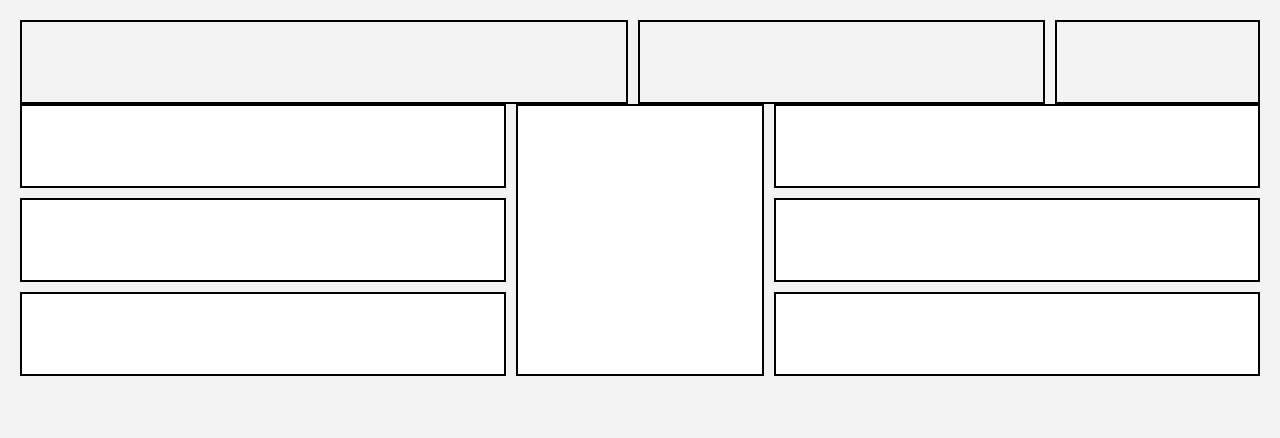
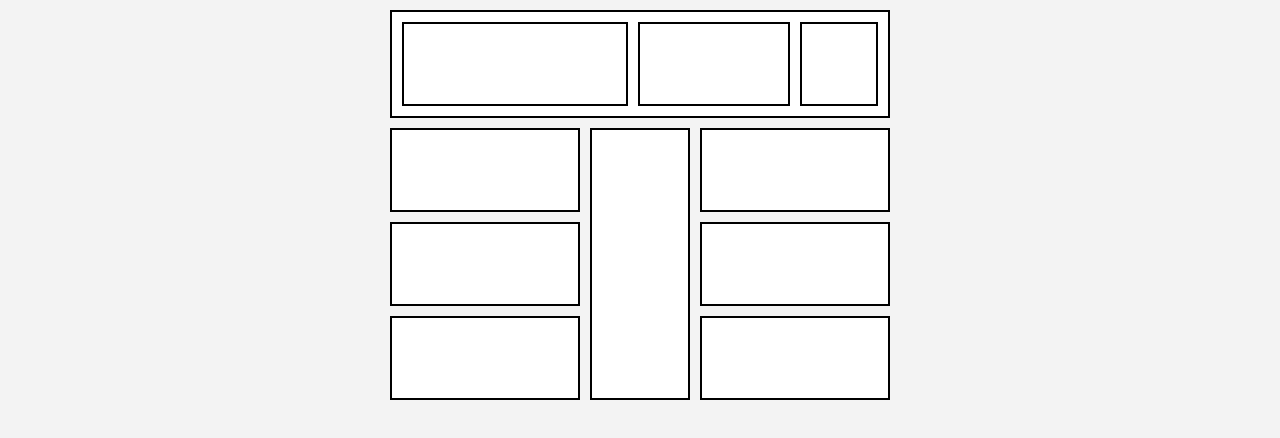
Before and after one commit to jamesofracio22-create/Ang-cute-nakakagigil, a plain HTML site: page index.html in a window 1280 px wide. Drawn offline with Linux system fonts and the light colour scheme.

Commit message:
Update title and adjust layout styles in index.html

```diff
--- a/index.html
+++ b/index.html
@@ -3,22 +3,22 @@
 <head>
   <meta charset="UTF-8">
   <meta name="viewport" content="width=device-width, initial-scale=1.0">
-  <title>Simple Layout</title>
+  <title>Grid+Flexbox</title>
 
   <style>
     body {
       margin: 0;
-      padding: 20px;
+      padding: 10px;
       font-family: Arial, sans-serif;
       background: #f3f3f3;
     }
 
     .container {
-      max-width: 700px;
+      max-width: 500px;
       margin: auto;
       display: flex;
       flex-direction: column;
-      gap: 12px;
+      gap: 10px;
     }
     .top-wrapper {
       border: 2px solid #000;
@@ -73,8 +73,11 @@
 
 <body>
 
-  <div class="container>
+  <div class="container">
+
+
     <div class="top-wrapper">
+
       <div class="top-row">
         <div class="top-rectangle"></div>
         <div class="top-square1"></div>
@@ -89,18 +92,14 @@
         <div class="side-box"></div>
         <div class="side-box"></div>
       </div>
-
       <div class="center-box"></div>
-
       <div class="side-column">
         <div class="side-box"></div>
         <div class="side-box"></div>
         <div class="side-box"></div>
       </div>
     </div>
-
   </div>
-
 
 </body>
 </html>
```
